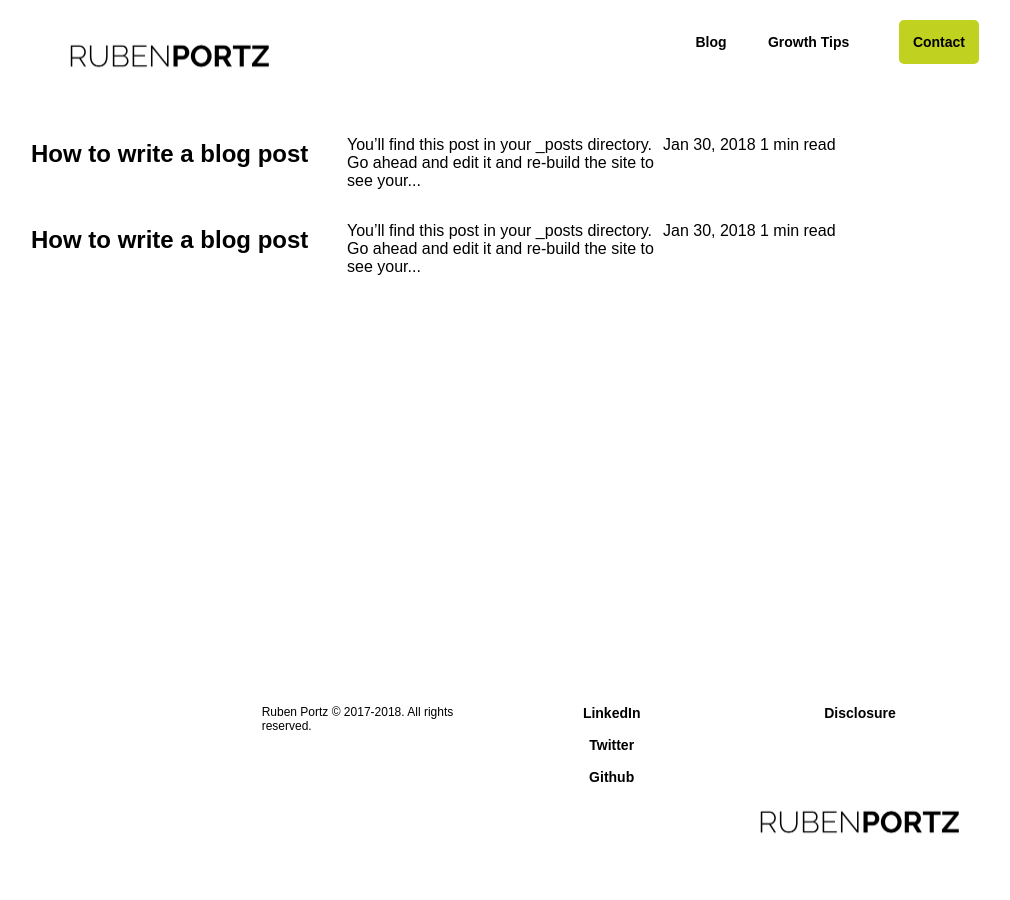
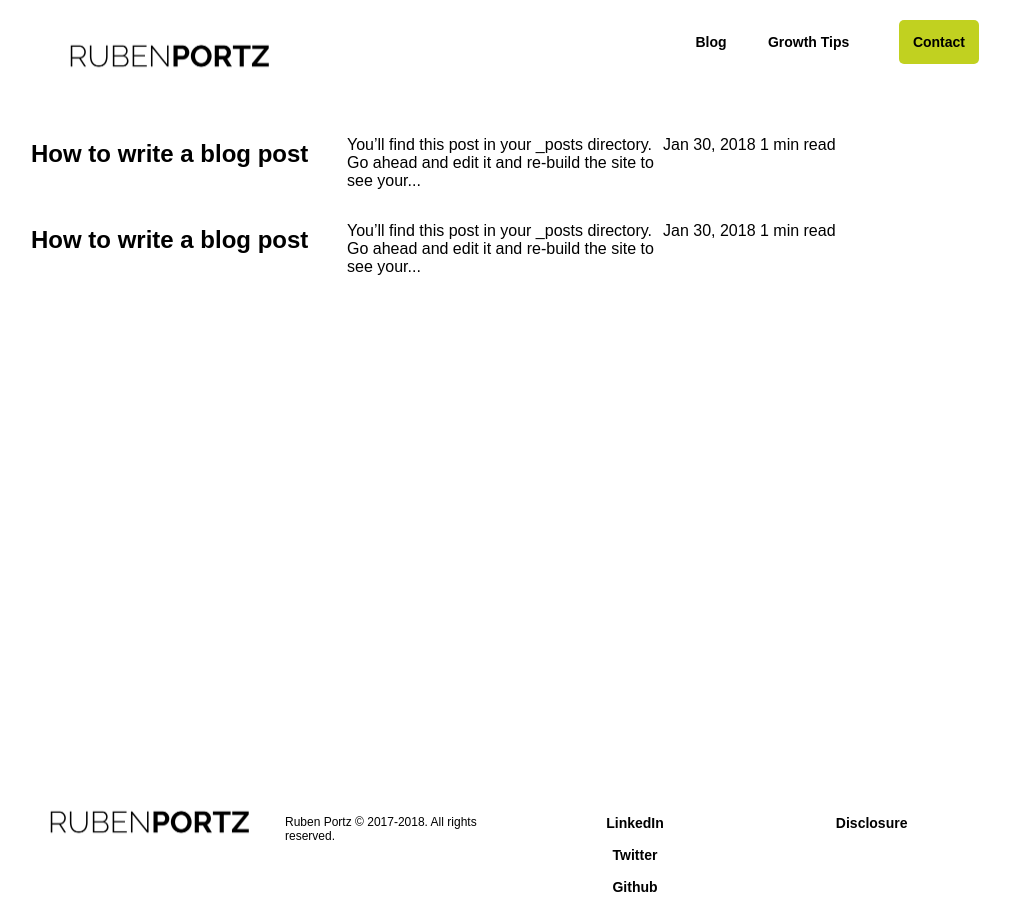
Before and after one commit to rubenportz/Ruben-Portz, a Jekyll site: the page built from index.html, in a window 1280 px wide. Shown: the whole page, without its empty margins (135-1145 px from the left). Built offline with Jekyll 4.4.1, drawn with Linux system fonts in a browser that asks for light colours.

Commit message:
Update footer.html

```diff
--- a/_includes/footer.html
+++ b/_includes/footer.html
@@ -68,8 +68,8 @@
 <footer>
 
   <div id="footer">
+    <div>{% include svg-icons.html %}</div>
     <div class="wrapper">
-      {% include svg-icons.html %}
       <div class="footer-logo"><img src="/images/RUBENPORTZ.png" alt="Ruben Portz Logo" style="width:250px"></div>
       <div class="copyright">Ruben Portz &copy; 2017<script>new Date().getFullYear()>2010&&document.write("-"+new Date().getFullYear());</script>. All rights reserved.</div>
       <div class="social"><a href="https://www.linkedin.com/in/rubenportz/">LinkedIn</a><br><br><a href="https://twitter.com/rubenportz?lang=en">Twitter</a>
```
